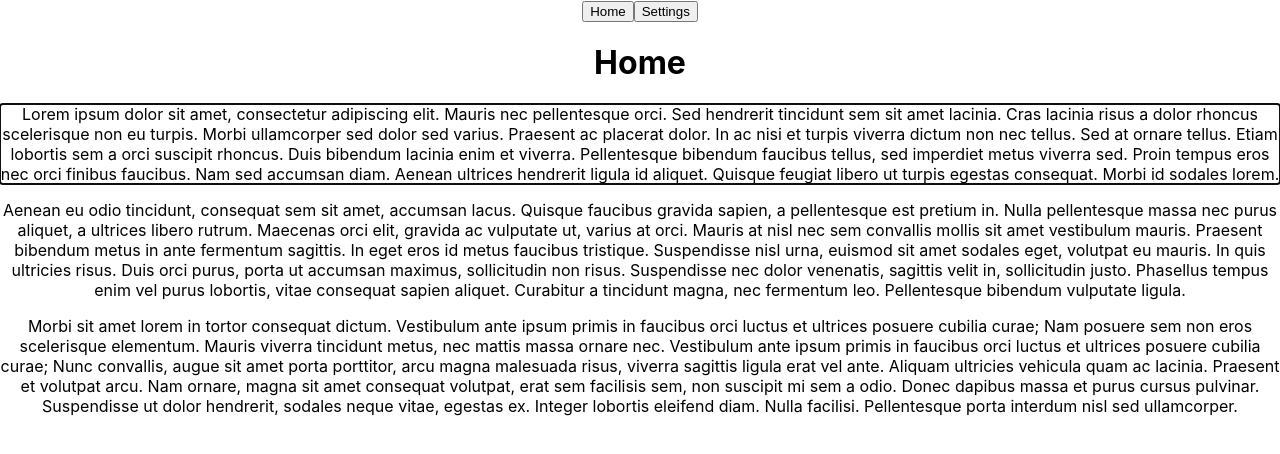
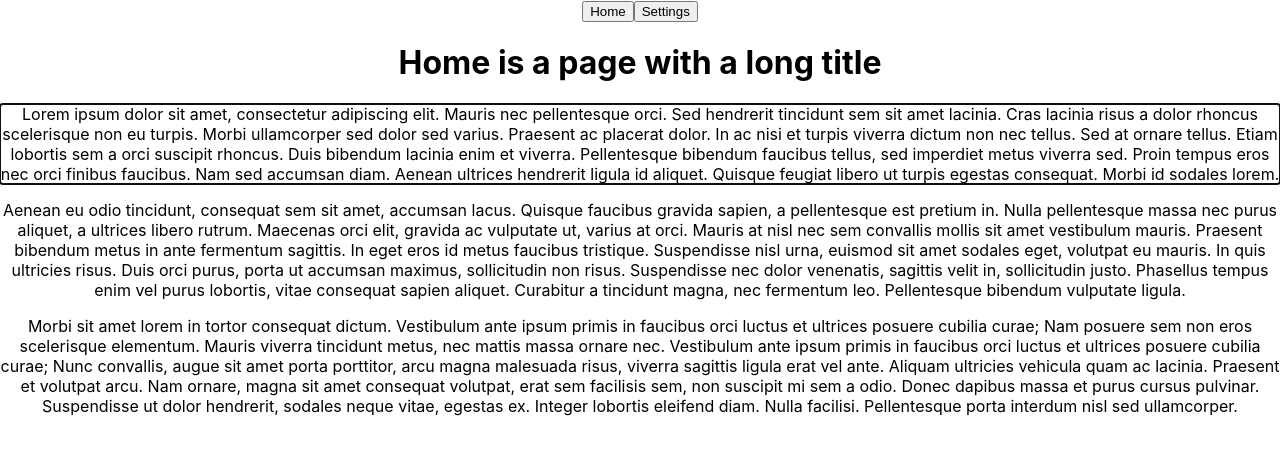
Before and after one commit to bbbeckan/react-a11y, a React (Create React App) app: page / in a window 1280 px wide. Shown: the top 454 px of the page. Built offline with nearby package versions, Linux system fonts and the light colour scheme.

Commit message:
Long title

```diff
--- a/src/App.js
+++ b/src/App.js
@@ -20,7 +20,7 @@ function PageHome () {
 
   return (
     <div>
-      <h1 ref={mainRef} tabIndex={-1}>Home</h1>
+      <h1 ref={mainRef} tabIndex={-1}>Home is a page with a long title</h1>
       <p ref={pRef} tabIndex={-1}>Lorem ipsum dolor sit amet, consectetur adipiscing elit. Mauris nec pellentesque orci. Sed hendrerit tincidunt sem sit amet lacinia. Cras lacinia risus a dolor rhoncus scelerisque non eu turpis. Morbi ullamcorper sed dolor sed varius. Praesent ac placerat dolor. In ac nisi et turpis viverra dictum non nec tellus. Sed at ornare tellus. Etiam lobortis sem a orci suscipit rhoncus. Duis bibendum lacinia enim et viverra. Pellentesque bibendum faucibus tellus, sed imperdiet metus viverra sed. Proin tempus eros nec orci finibus faucibus. Nam sed accumsan diam. Aenean ultrices hendrerit ligula id aliquet. Quisque feugiat libero ut turpis egestas consequat. Morbi id sodales lorem. </p>
       <p>Aenean eu odio tincidunt, consequat sem sit amet, accumsan lacus. Quisque faucibus gravida sapien, a pellentesque est pretium in. Nulla pellentesque massa nec purus aliquet, a ultrices libero rutrum. Maecenas orci elit, gravida ac vulputate ut, varius at orci. Mauris at nisl nec sem convallis mollis sit amet vestibulum mauris. Praesent bibendum metus in ante fermentum sagittis. In eget eros id metus faucibus tristique. Suspendisse nisl urna, euismod sit amet sodales eget, volutpat eu mauris. In quis ultricies risus. Duis orci purus, porta ut accumsan maximus, sollicitudin non risus. Suspendisse nec dolor venenatis, sagittis velit in, sollicitudin justo. Phasellus tempus enim vel purus lobortis, vitae consequat sapien aliquet. Curabitur a tincidunt magna, nec fermentum leo. Pellentesque bibendum vulputate ligula. </p>
       <p>Morbi sit amet lorem in tortor consequat dictum. Vestibulum ante ipsum primis in faucibus orci luctus et ultrices posuere cubilia curae; Nam posuere sem non eros scelerisque elementum. Mauris viverra tincidunt metus, nec mattis massa ornare nec. Vestibulum ante ipsum primis in faucibus orci luctus et ultrices posuere cubilia curae; Nunc convallis, augue sit amet porta porttitor, arcu magna malesuada risus, viverra sagittis ligula erat vel ante. Aliquam ultricies vehicula quam ac lacinia. Praesent et volutpat arcu. Nam ornare, magna sit amet consequat volutpat, erat sem facilisis sem, non suscipit mi sem a odio. Donec dapibus massa et purus cursus pulvinar. Suspendisse ut dolor hendrerit, sodales neque vitae, egestas ex. Integer lobortis eleifend diam. Nulla facilisi. Pellentesque porta interdum nisl sed ullamcorper. </p>
```
